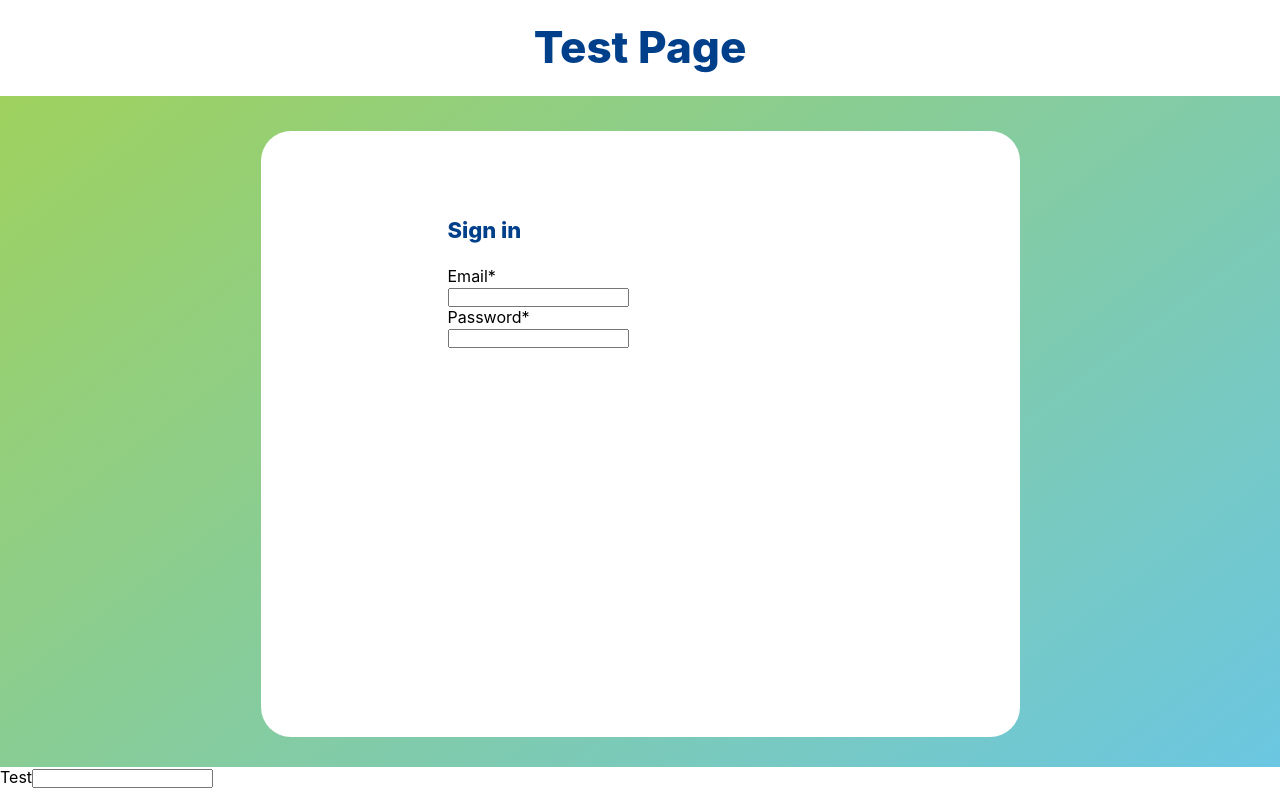
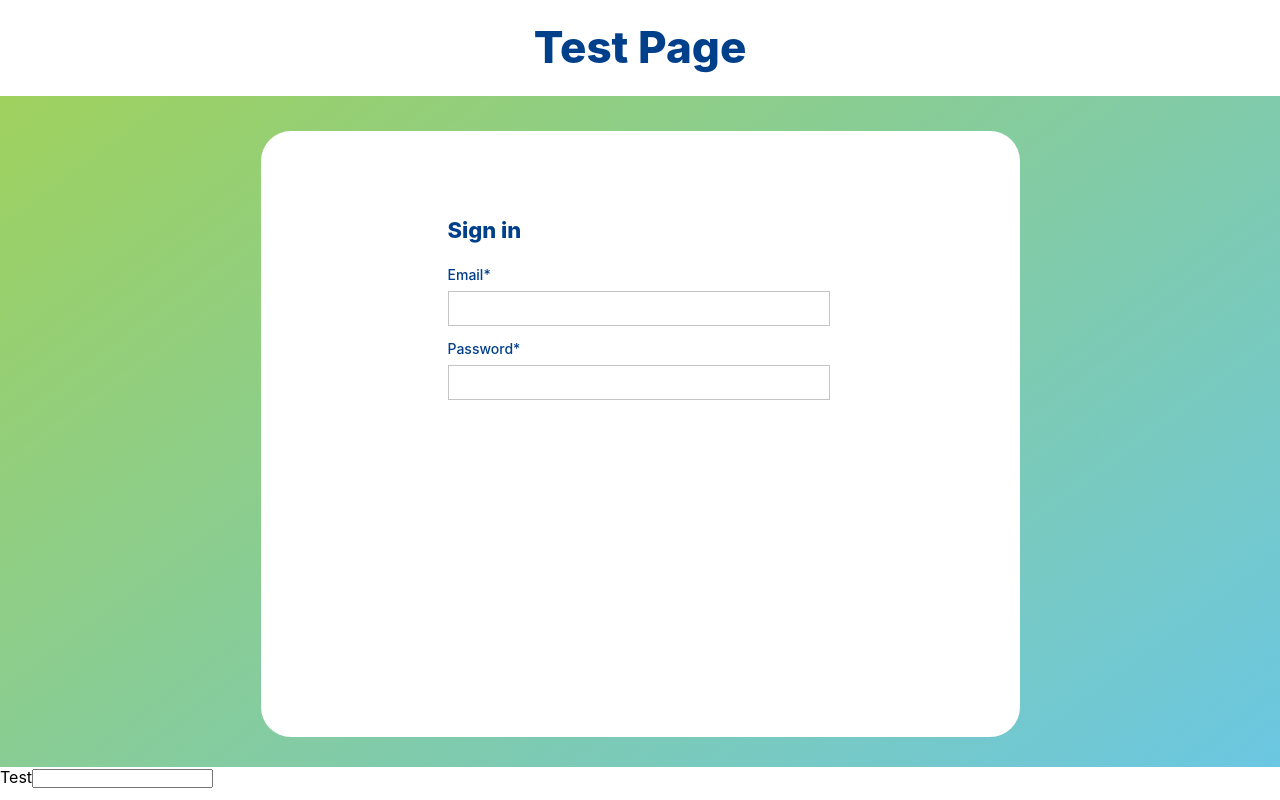
Before and after one commit to Ashokkumar-21/React-Test3, a React (Create React App) app in the folder client/: page / in a window 1280 px wide. Built offline with nearby package versions, Linux system fonts and the light colour scheme.

Commit message:
[Label Change]

```diff
--- a/client/src/components/styles/InputText.css
+++ b/client/src/components/styles/InputText.css
@@ -1,11 +1,20 @@
 
 
-.input-grp-txt{
+.input-grp-txt input{
     display: block;
     width: 100%;
+    height: 35px;
+    padding: 5px;
+    font-size: 20px;
+    border: 1px solid #C4C4C4;
+    margin: 7px 0px 14px 0px;
 }
 
 .input-grp-txt label{
     display: block;
     width: 100%;
+    color: #00408A;
+    font-size: 14px;
+    font-weight: 500;
+    line-height: 18px;
 }
--- a/client/src/styles/style.css
+++ b/client/src/styles/style.css
@@ -33,7 +33,7 @@
     background: #FFFFFF;
     border-radius: 30px;
     margin: auto;
-    padding: 86px 0px 0px 187px;
+    padding: 86px 190px 0px 187px;
     width: 90%;
 }
 
```
